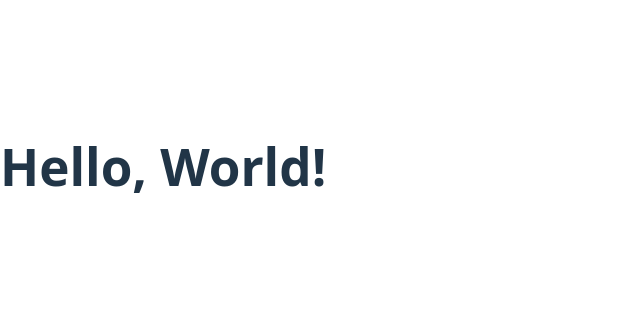
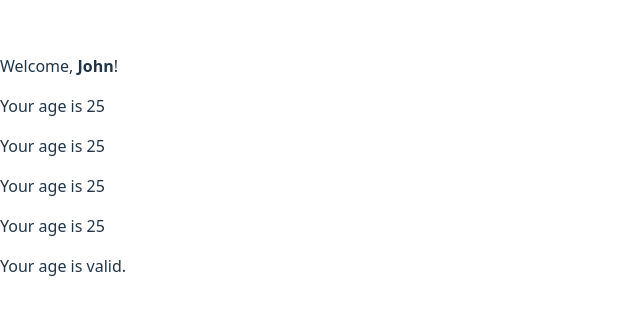
Before and after one commit to AnthonyFerrara2898/Esercizi-React, a React (Vite) app in the folder esercizi-react/: page / in a window 1280 px wide. Shown: the part 234-548 px from the top of the page, without its empty margins (0-640 px from the left). Built offline with nearby package versions, Linux system fonts and the light colour scheme.

Commit message:
render esercizio

```diff
--- a/esercizi-react/src/App.jsx
+++ b/esercizi-react/src/App.jsx
@@ -1,9 +1,8 @@
-function App() {
-  return (
-    <div>
-      <h1>Hello, World!</h1>
-    </div>
-  );
-}
+import React from "react";
+import Welcome from "./components/Welcome";
+
+const App = () => {
+  return <Welcome name="John" age={25} />;
+};
 
 export default App;
--- /dev/null
+++ b/esercizi-react/src/components/Age.jsx
@@ -0,0 +1,7 @@
+import React from "react";
+
+const Age = ({ age }) => {
+  return <p>Your age is {age}</p>;
+};
+
+export default Age;
--- /dev/null
+++ b/esercizi-react/src/components/Message.jsx
@@ -0,0 +1,7 @@
+import React from "react";
+
+const Message = ({ age }) => {
+  return <p>{age > 18 ? "Your age is valid." : "You are very young!"}</p>;
+};
+
+export default Message;
--- /dev/null
+++ b/esercizi-react/src/components/Welcome.jsx
@@ -0,0 +1,18 @@
+import React from "react";
+import Age from "./Age";
+import Message from "./Message";
+
+const Welcome = ({ name, age }) => {
+  return (
+    <div>
+      <p>Welcome, <strong>{name}</strong>!</p>
+      {age > 18 && <Age age={age} />}
+      {age && <Age age={age} />}
+      {age > 18 && age < 65 && <Age age={age} />}
+      {age > 18 && name === "John" && <Age age={age} />}
+      <Message age={age} />
+    </div>
+  );
+};
+
+export default Welcome;
```
